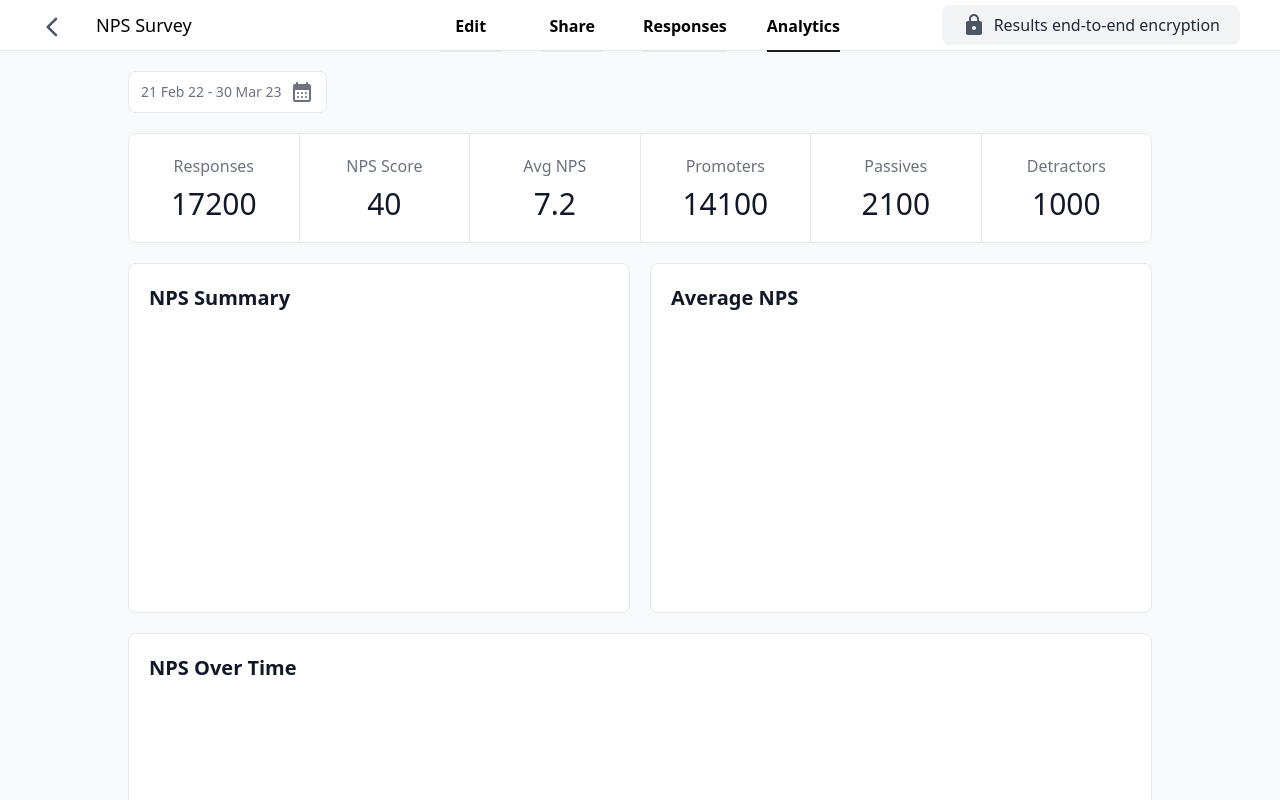
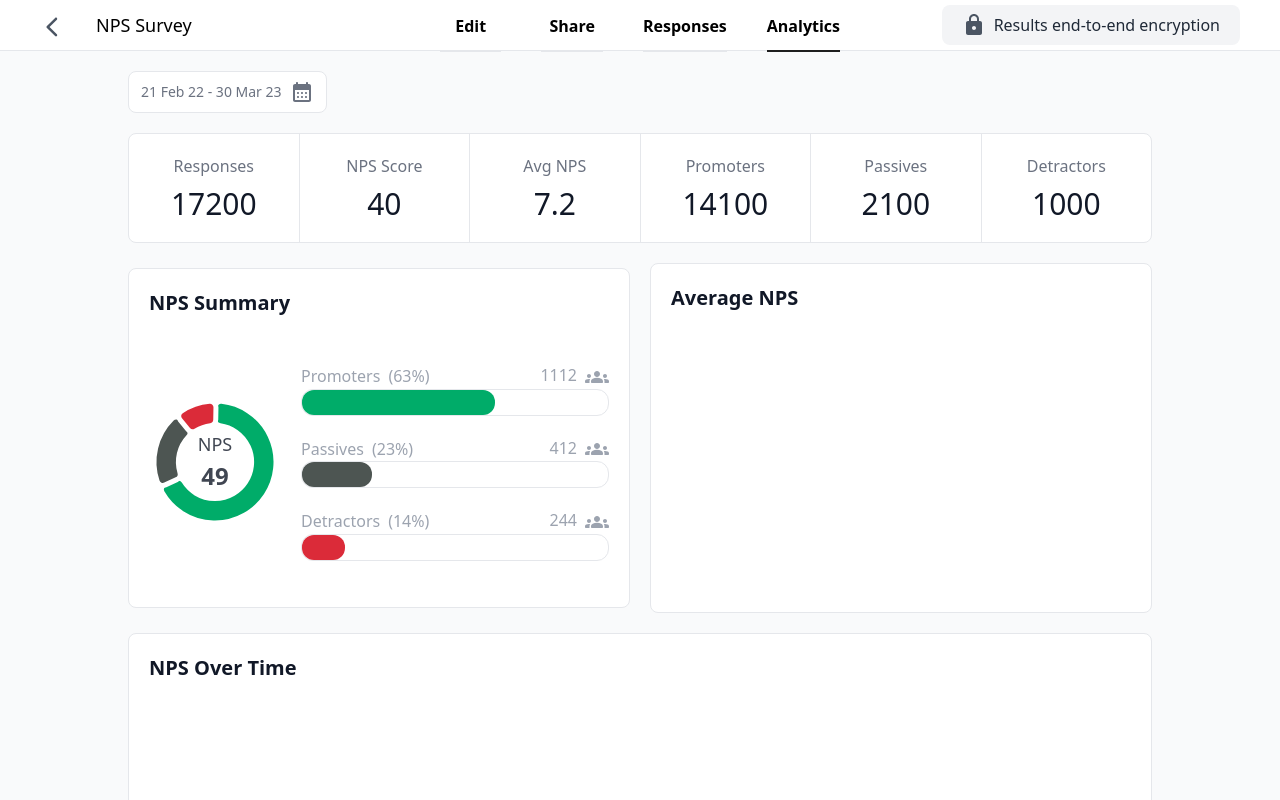
Before and after one commit to vivekEko/nlp_v2, a React (Vite) app: page /admin/analytic/123 in a window 1280 px wide. Shown: the top 800 px of the page. Built offline with nearby package versions, Linux system fonts and the light colour scheme.

Commit message:
amalytics page skeleton 1 done 2

```diff
--- a/src/pages/AdminAnalyticsPage.jsx
+++ b/src/pages/AdminAnalyticsPage.jsx
@@ -6,6 +6,8 @@ import LockRoundedIcon from "@mui/icons-material/LockRounded";
 import { DateRangePicker } from "react-date-range";
 import { addDays } from "date-fns";
 import CalendarMonthRoundedIcon from "@mui/icons-material/CalendarMonthRounded";
+import { Cell, Pie, PieChart, ResponsiveContainer, Tooltip } from "recharts";
+import GroupsRoundedIcon from "@mui/icons-material/GroupsRounded";
 const AdminAnalyticsPage = () => {
   const [startDate, setStartDate] = useState();
   const [endDate, setEndDate] = useState();
@@ -80,6 +82,34 @@ const AdminAnalyticsPage = () => {
         unit: null,
       },
     ],
+    graphs: {
+      nps_pie_bar: {
+        nps_score: 49,
+        promoters: 63,
+        total_promoters: 1112,
+        passive: 23,
+        total_passive: 412,
+        detractors: 14,
+        total_detractors: 244,
+      },
+      nps_pie: [
+        {
+          label: "Promoters",
+          percentage: 72,
+          color: "#00AC69",
+        },
+        {
+          label: "Passives",
+          percentage: 19,
+          color: "#4D5552",
+        },
+        {
+          label: "Detractors",
+          percentage: 8,
+          color: "#DB2B39",
+        },
+      ],
+    },
   };
   return (
     <div>
@@ -134,7 +164,7 @@ const AdminAnalyticsPage = () => {
                 </div>
               </button>
               {calendarStatus && (
-                <div className="w-fit absolute top-[110%] left-0 border rounded-lg overflow-hidden shadow-2xl">
+                <div className="w-fit absolute top-[110%] left-0 border rounded-lg overflow-hidden drop-shadow-[0px_100px_100px_rgba(0,0,0,0.50)]  z-50">
                   <DateRangePicker
                     onChange={handleSelect}
                     showSelectionPreview={true}
@@ -164,9 +194,163 @@ const AdminAnalyticsPage = () => {
           {/* graphs */}
           <div className=" mt-5 text-gray-900">
             <div className="flex items-center gap-5">
-              {/* nps overall */}
-              <div className="border bg-white rounded-lg p-5 flex-1 min-h-[350px]">
+              {/* nps summary */}
+              <div className="border bg-white rounded-lg p-5 flex-1">
                 <h1 className="text-xl font-semibold ">NPS Summary</h1>
+
+                <div className="mt-5">
+                  <div className="flex gap-5 items-center">
+                    {/* pie */}
+                    <div className="flex-[0.3] relative">
+                      {/* Pie graph */}
+                      <div className="absolute  top-[50%]  left-[50%] translate-x-[-50%] translate-y-[-50%] ">
+                        <div className="flex flex-col justify-center items-center">
+                          <h1 className="text-[18px] opacity-80">NPS</h1>
+                          <p className="opacity-80 text-[24px] font-semibold  ">
+                            {pageData?.graphs?.nps_pie_bar?.nps_score}
+                          </p>
+                        </div>
+                      </div>
+                      <ResponsiveContainer
+                        height={250}
+                        width="100%"
+                        className=""
+                      >
+                        <PieChart key={pageData?.graphs?.nps_pie_bar}>
+                          {/* <Tooltip cursor={false} content={<CustomTooltip />} /> */}
+                          <Tooltip cursor={false} />
+                          <Pie
+                            data={pageData?.graphs?.nps_pie}
+                            dataKey="percentage"
+                            nameKey="label"
+                            cx="50%"
+                            cy="50%"
+                            strokeWidth={5}
+                            innerRadius="60%"
+                            outerRadius="100%"
+                            cornerRadius={6}
+                            paddingAngle={-1}
+                            startAngle={-270}
+                            endAngle={-630}
+                            minAngle={15}
+                          >
+                            {pageData?.graphs?.nps_pie?.map((entry, index) => (
+                              <Cell key={index} fill={entry?.color} />
+                            ))}
+                          </Pie>
+                        </PieChart>
+                      </ResponsiveContainer>
+                    </div>
+
+                    {/* pie bar */}
+                    <div className="flex-[0.7] flex flex-col gap-5 justify-center ">
+                      {/* promoter */}
+                      <div>
+                        {/* head  */}
+                        <div className="flex justify-between items-center">
+                          <div className="text-gray-400 flex gap-2 ">
+                            <h3>Promoters</h3>
+                            <h4>
+                              {"(" +
+                                pageData?.graphs?.nps_pie_bar?.promoters +
+                                "%)"}
+                            </h4>
+                          </div>
+
+                          <div className="text-gray-400 flex gap-2 ">
+                            <h3>
+                              {pageData?.graphs?.nps_pie_bar?.total_promoters}
+                            </h3>
+
+                            <h4>
+                              <GroupsRoundedIcon />
+                            </h4>
+                          </div>
+                        </div>
+                        {/* bar */}
+                        <div className="bg-white rounded-xl border">
+                          <div
+                            className="bg-[#00AC69] h-[25px] rounded-xl"
+                            style={{
+                              width:
+                                pageData?.graphs?.nps_pie_bar?.promoters + "%",
+                            }}
+                          ></div>
+                        </div>
+                      </div>
+
+                      {/* passive */}
+                      <div>
+                        {/* head  */}
+                        <div className="flex justify-between items-center">
+                          <div className="text-gray-400 flex gap-2 ">
+                            <h3>Passives</h3>
+                            <h4>
+                              {"(" +
+                                pageData?.graphs?.nps_pie_bar?.passive +
+                                "%)"}
+                            </h4>
+                          </div>
+
+                          <div className="text-gray-400 flex gap-2 ">
+                            <h3>
+                              {pageData?.graphs?.nps_pie_bar?.total_passive}
+                            </h3>
+
+                            <h4>
+                              <GroupsRoundedIcon />
+                            </h4>
+                          </div>
+                        </div>
+                        {/* bar */}
+                        <div className="bg-white rounded-xl border">
+                          <div
+                            className="bg-[#4D5552] h-[25px] rounded-xl"
+                            style={{
+                              width:
+                                pageData?.graphs?.nps_pie_bar?.passive + "%",
+                            }}
+                          ></div>
+                        </div>
+                      </div>
+
+                      {/* detractors */}
+                      <div>
+                        {/* head  */}
+                        <div className="flex justify-between items-center">
+                          <div className="text-gray-400 flex gap-2 ">
+                            <h3>Detractors</h3>
+                            <h4>
+                              {"(" +
+                                pageData?.graphs?.nps_pie_bar?.detractors +
+                                "%)"}
+                            </h4>
+                          </div>
+
+                          <div className="text-gray-400 flex gap-2 ">
+                            <h3>
+                              {pageData?.graphs?.nps_pie_bar?.total_detractors}
+                            </h3>
+
+                            <h4>
+                              <GroupsRoundedIcon />
+                            </h4>
+                          </div>
+                        </div>
+                        {/* bar */}
+                        <div className="bg-white rounded-xl border">
+                          <div
+                            className="bg-[#DB2B39] h-[25px] rounded-xl"
+                            style={{
+                              width:
+                                pageData?.graphs?.nps_pie_bar?.detractors + "%",
+                            }}
+                          ></div>
+                        </div>
+                      </div>
+                    </div>
+                  </div>
+                </div>
               </div>
 
               {/* average nps */}
```
